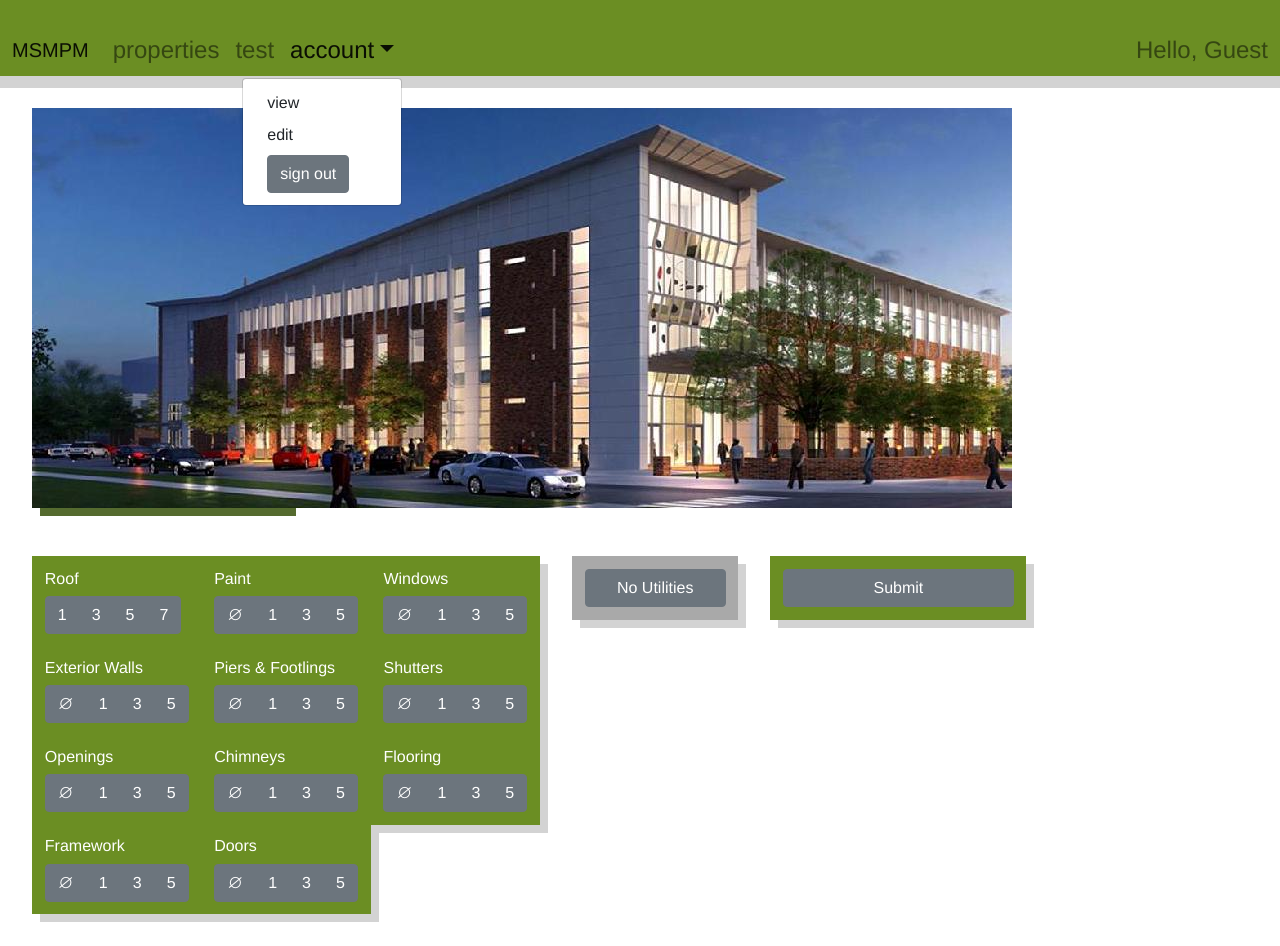
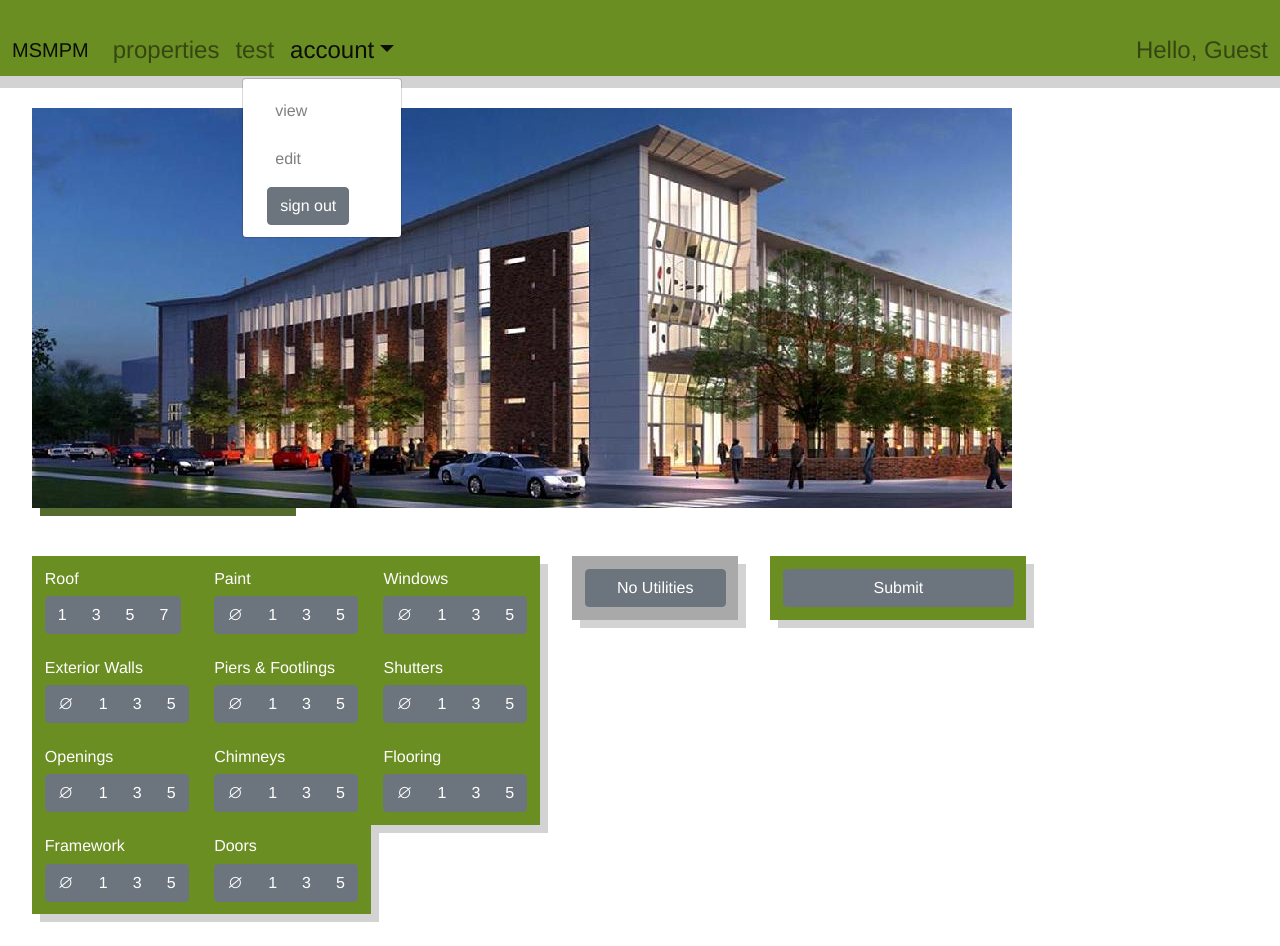
Before and after one commit to thomasgit227/CMPS285, a React (Create React App) app in the folder msmpm/msmpm/: page /properties/myproperty in a window 1280 px wide. Both pictures are taken after a click on the link "account". Built offline with nearby package versions, Linux system fonts and the light colour scheme.

Commit message:
Navbar Doesn't Dismount upon Page Movement

```diff
--- a/msmpm/msmpm/src/App.js
+++ b/msmpm/msmpm/src/App.js
@@ -12,8 +12,10 @@ import AppNavbar from './main_components/AppNavbar';
 function App() {
   return (
     <div className = 'main'>
-      <AppNavbar/>
       <BrowserRouter>
+
+        <AppNavbar/>
+
         <Switch>
 
           <Route path="/home"> <Home/> </Route>
--- a/msmpm/msmpm/src/main_components/AppNavbar.js
+++ b/msmpm/msmpm/src/main_components/AppNavbar.js
@@ -6,8 +6,8 @@ import {
   NavbarToggler,
   NavbarBrand,
   Nav,
+  NavLink,
   NavItem,
-  NavLink,
   UncontrolledDropdown,
   DropdownToggle,
   DropdownMenu,
@@ -15,6 +15,10 @@ import {
   Button,
   NavbarText
 } from 'reactstrap';
+
+import {
+  Link
+} from 'react-router-dom';
 
 export default function AppNavbar() {
     const [isOpen, setIsOpen] = useState(false);
@@ -31,26 +35,34 @@ export default function AppNavbar() {
         <div>
 
         <Navbar light expand="md">
-          <NavbarBrand href="/">MSMPM</NavbarBrand>
+          <NavbarBrand tag = {Link} to="/">MSMPM</NavbarBrand>
           <NavbarToggler onClick={toggle}/>
           <Collapse isOpen={isOpen} navbar>
-            <Nav className="mr-auto" navbar>
+            <Nav className = 'mr-auto' navbar>
               <NavItem>
-                <NavLink href="/properties/">properties</NavLink>
+                <NavLink tag={Link} to = "/properties/">
+                  properties
+                </NavLink>
               </NavItem>
               <NavItem>
-                <NavLink href="/test/">test</NavLink>
+                <NavLink tag={Link} to = "/test/">
+                  test
+                </NavLink>
               </NavItem>
               <UncontrolledDropdown nav inNavbar>
                 <DropdownToggle nav caret>
                   account
                 </DropdownToggle>
                 <DropdownMenu right>
-                  <DropdownItem href="/login/">
-                    view
+                  <DropdownItem>
+                    <NavLink tag={Link} to = "/login/">
+                      view
+                    </NavLink>
                   </DropdownItem>
-                  <DropdownItem href="/account/edit">
-                    edit
+                  <DropdownItem>
+                    <NavLink tag={Link} to = "/account/edit">
+                      edit
+                    </NavLink>
                   </DropdownItem>
                   <DropdownItem>
                     <Button onClick={logout}>
--- a/msmpm/msmpm/src/selected_property/MyPropertyForm.js
+++ b/msmpm/msmpm/src/selected_property/MyPropertyForm.js
@@ -16,20 +16,19 @@ export default function MyPropertyForm() {
 
     const [isOpen, setIsOpen] = useState(false);
     const [utlState, setUtilState] = useState('No Utilities');
+
+    const [submitted, setSubmitted] = useState(null);
     const toggle = () => {
         setIsOpen(!isOpen);
         setUtilState(isOpen ? 'No Utilities' : 'Has Utilities');
     }
 
-    // const submitForm = () => {
-    //     sessionStorage.isLoggedIn ? {
+    const submitForm = () => {
 
-    //     } : {
-    //         //TODO Link them to Login Page
-    //     }
-    // }
+    }
 
     //All
+    const [attributes, setAttributes] = useState(null);
     const [roofSelected, roofSetSelected] = useState(null);
     const [extSelected, extSetSelected] = useState(null);
     const [opnsSelected, opnsSetSelected] = useState(null);
@@ -78,7 +77,6 @@ export default function MyPropertyForm() {
                             </ButtonGroup>
                             <br/>
                         </div>
-
 
                         <div>
                             <br/>
@@ -275,7 +273,7 @@ export default function MyPropertyForm() {
             </div>
 
             <div className = 'submitbutton'>
-                <Button block>Submit</Button>
+                <Button block onClick = {submitForm}>Submit</Button>
             </div>
         </Form>
     );
```
